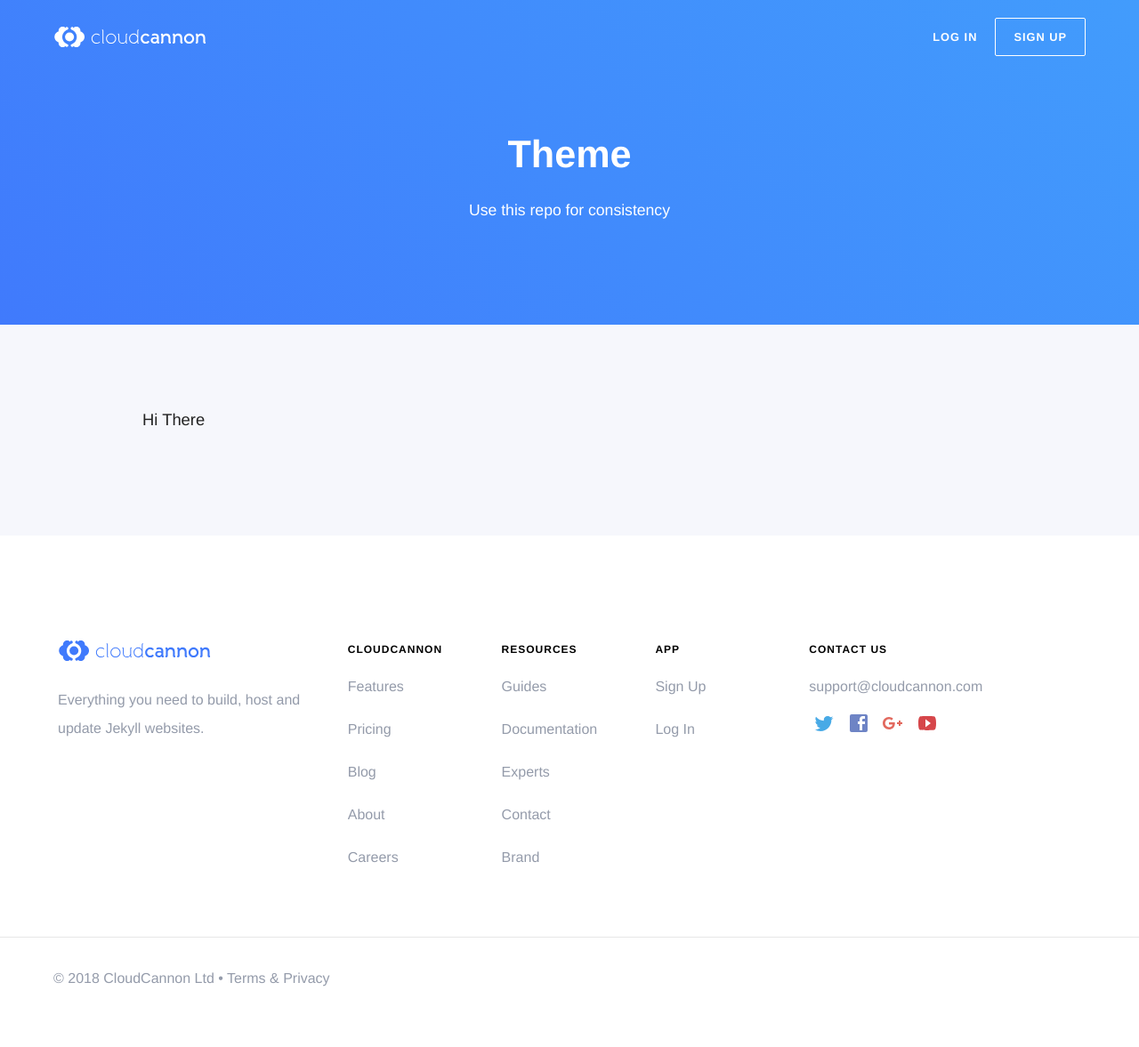
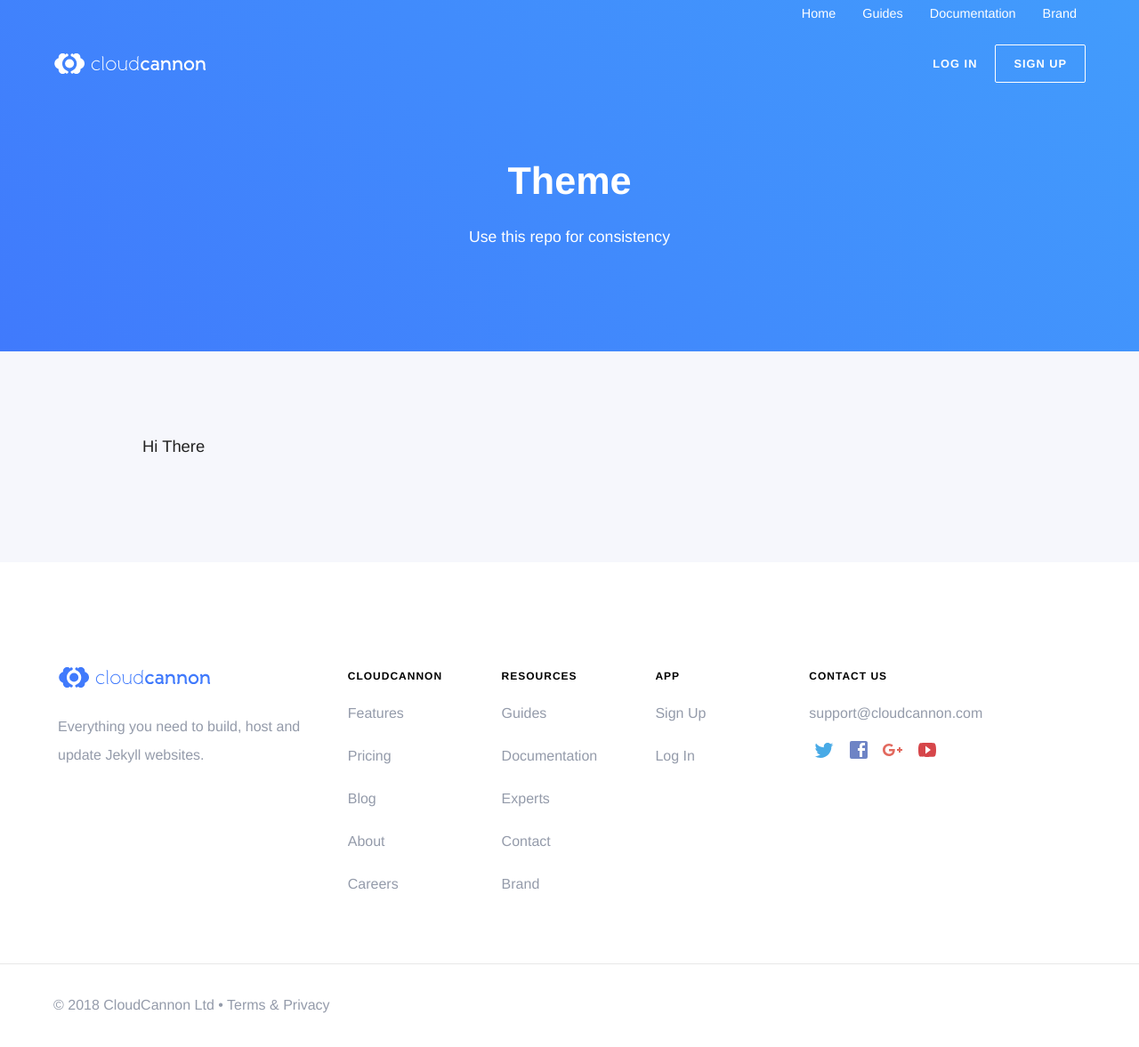
Before and after one commit to CloudCannon/jekyll-theme-cloudcannon, a Jekyll site: the page built from index.html, in a window 1280 px wide. Shown: the whole page at 89% size. Built offline with Jekyll 4.4.1, drawn with Linux system fonts in a browser that asks for light colours; some web fonts are replaced; before the commit the page ends 1147 px from its top, so only the background shows below that.

Commit message:
added syblings

```diff
--- a/_config.yml
+++ b/_config.yml
@@ -7,6 +7,7 @@
 disqus_shortname: cloudcannon
 baseurl:
 
+active_sibling:
 main_url: https://cloudcannon.com
 google_site_verification: GkBrJRSQqF43wQVGLUeUJFTPBldtIXGCw9toqvS2o_o
 permalink: pretty
--- a/_includes/navigation/siblings.html
+++ b/_includes/navigation/siblings.html
@@ -1,7 +1,7 @@
 <nav class="siblings">
 	<div class="nav-bar wrapper wrapper-large">
 		{% for item in site.data.navigation.siblings %}
-			<a {% if page.url == item.link %}class="active"{% endif %} href="{{ item.link}}">{{ item.name }}</a>
+			<a {% if site.active_sibling == item.name %}class="active"{% endif %} href="{{ item.link}}">{{ item.name }}</a>
 		{% endfor %}
 	</div>
 </nav>
--- a/_layouts/default.html
+++ b/_layouts/default.html
@@ -23,6 +23,7 @@
 	</head>
 
 	<body>
+		{% include navigation/siblings.html %}
 		{{ content }}
 		{% include navigation/footer.html %}
 		<script>
--- a/_sass/_navigation.scss
+++ b/_sass/_navigation.scss
@@ -3,6 +3,7 @@
 	left: 0;
 	top: 0;
 	width: 100%;
+	background: rbga(0,0,0,0.2);
 
 	.wrapper {
 		justify-content: flex-end;
```
